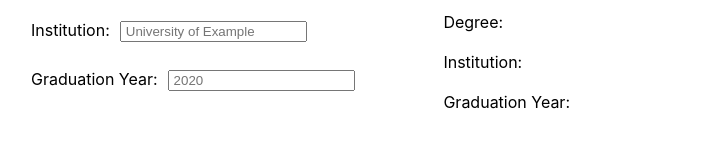
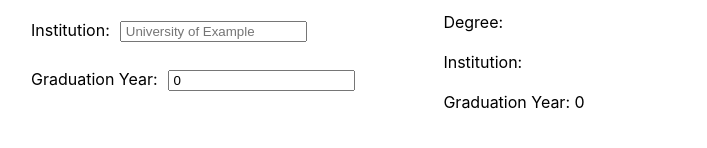
Before and after one commit to ha-x-3/odin-cv-application, a React (Vite) app: page / in a window 1280 px wide. Shown: the part 254-402 px from the top of the page, without its empty margins (28-735 px from the left). Built offline with nearby package versions, Linux system fonts and the light colour scheme.

Commit message:
Added education initial state

```diff
--- a/src/App.jsx
+++ b/src/App.jsx
@@ -11,7 +11,11 @@ function App() {
 		email: '',
 		phoneNumber: '',
 	});
-	const [educationInfo, setEducationInfo] = useState({});
+	const [educationInfo, setEducationInfo] = useState({
+		degree: '',
+        institution: '',
+        graduationYear: 0,
+	});
 	const [workInfo, setWorkInfo] = useState({});
 
 	return (
```
